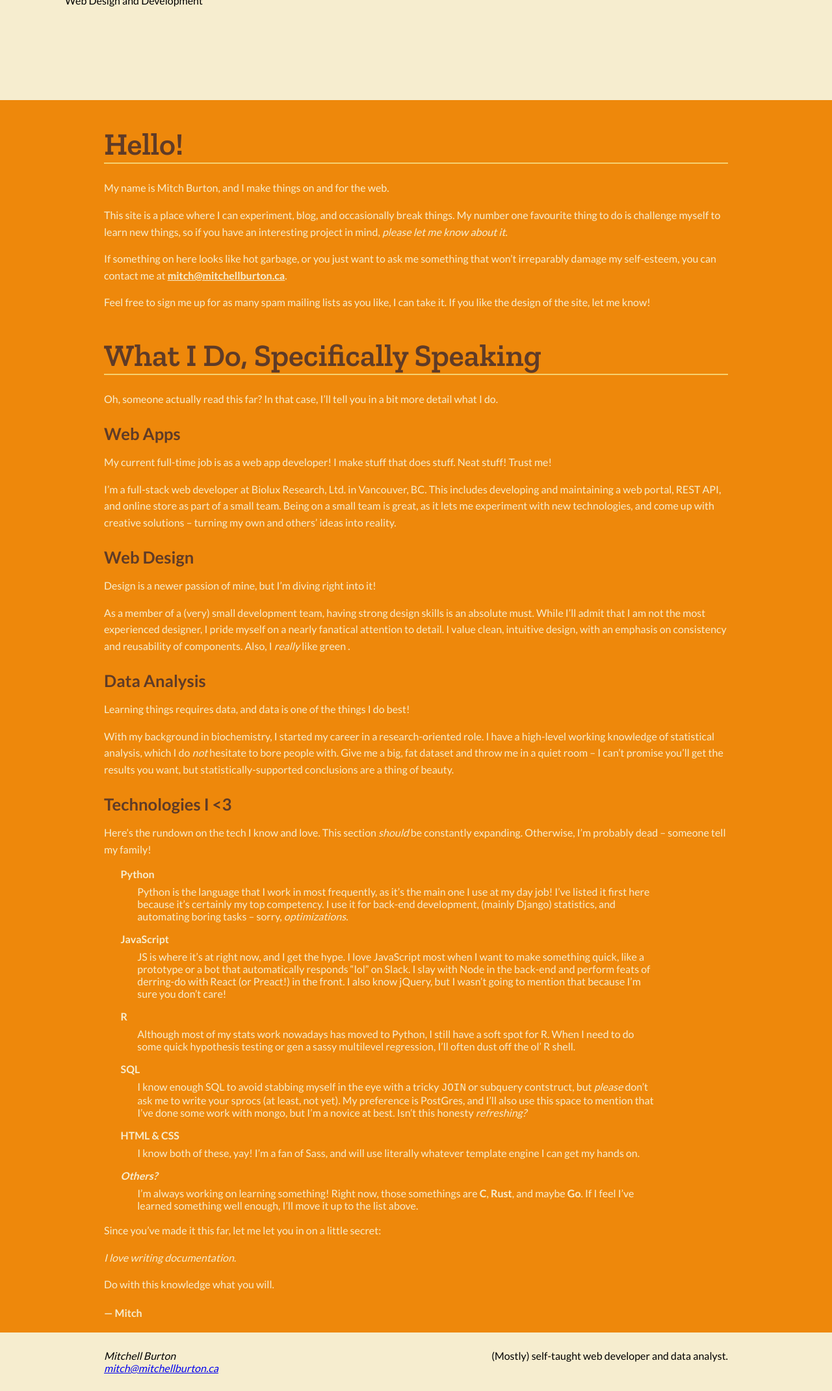
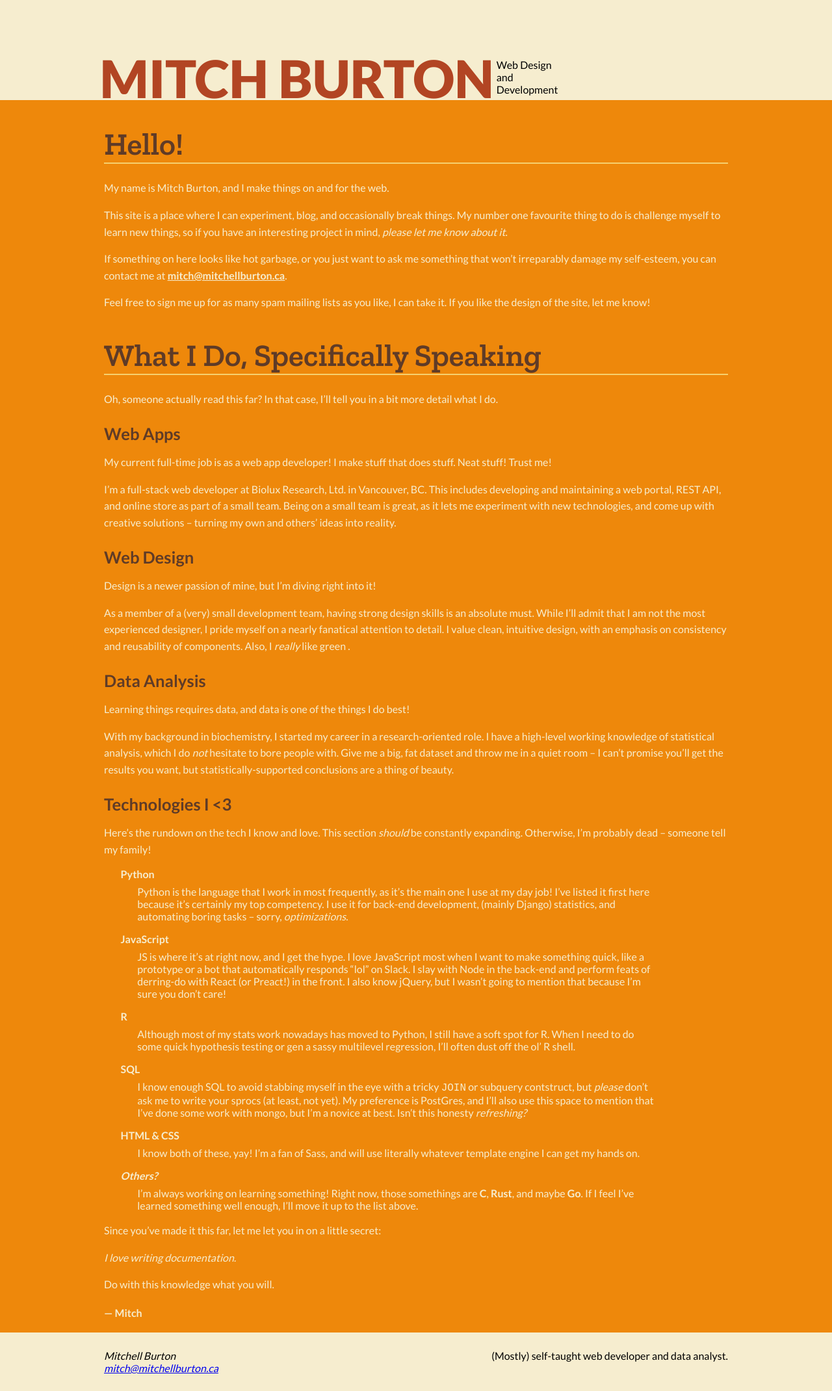
Before and after one commit to Perfect5th/perfect5th.github.io, a Jekyll site: the page built from index.html, in a window 1280 px wide. Shown: the whole page at 65% size. Built offline with Jekyll 4.4.1, drawn with Linux system fonts in a browser that asks for light colours.

Commit message:
finished responsive design of main page

```diff
--- a/_sass/_layout.scss
+++ b/_sass/_layout.scss
@@ -117,3 +117,26 @@ footer {
         margin-right: 1.6em;
     }
 }
+
+@media (min-width: 980px) {
+
+    header {
+        margin: 0 12%;
+
+        .header-wrap {
+            flex-direction: row;
+            margin-bottom: 0;
+
+            h1 {
+                font-size: 5rem;
+            }
+
+            .header-right {
+                display: flex;
+                flex-direction: column-reverse;
+                max-width: 7rem;
+                padding-bottom: 0.4rem;
+            }
+        }
+    }
+}
```
